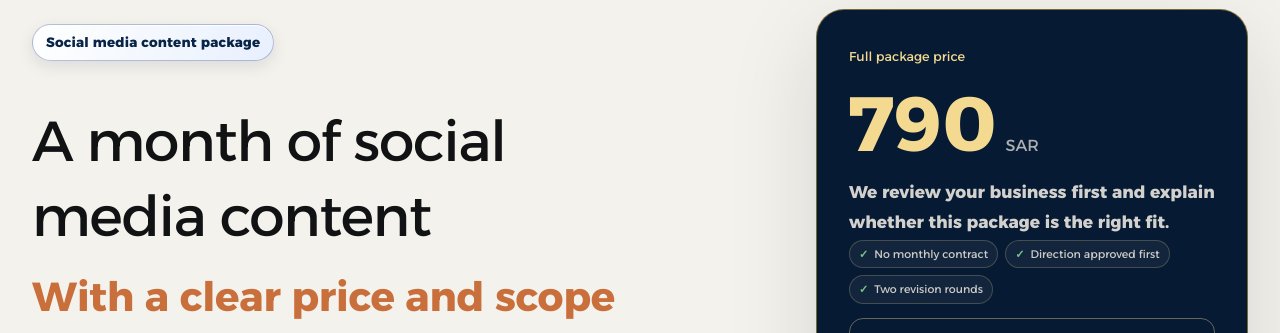
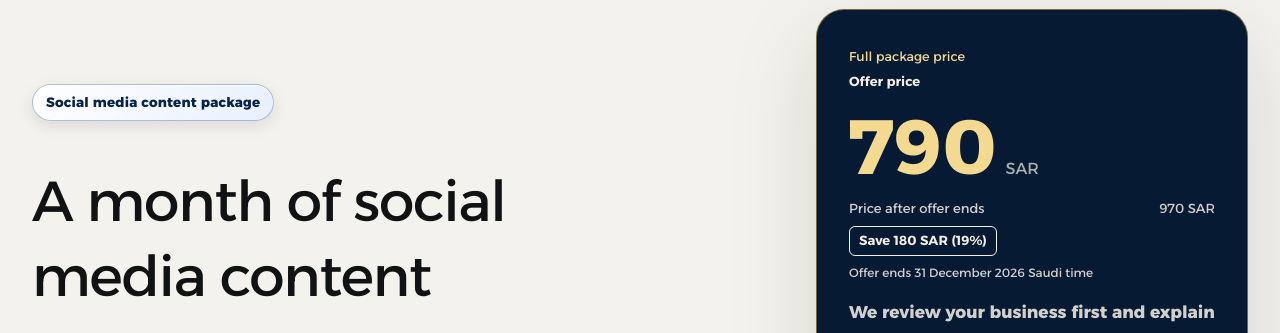
Before and after one commit to mohammedrashad2011-ui/Dewank-2026-website, a Next.js app: page /en/offers/30-day-content-package in a window 1280 px wide. Shown: the part 163-496 px from the top of the page. Built offline with nearby package versions, Linux system fonts and the light colour scheme; no server answers.

Commit message:
feat(pricing): apply shared promotion panel to 30-day-content-package en

```diff
--- a/app/(en)/en/offers/30-day-content-package/page.tsx
+++ b/app/(en)/en/offers/30-day-content-package/page.tsx
@@ -1,3 +1,4 @@
+import { PromotionalPrice } from "@/app/(ar)/offers/promotional-price";
 import { resolveCurrentOfferPrice } from "@/app/(ar)/offers/offer-pricing";
 import "@/app/components/crm-contact-preview.css";
 import { crmVisible } from "@/app/lib/crm/capture-mode";
@@ -104,7 +105,7 @@ export default function ContentOfferPage() {
 
         <aside className="offer-price-panel sales-price-panel">
           <small>Full package price</small>
-          <OfferPrice offerKey="30-day-content-package" className="offer-price" />
+          <PromotionalPrice offerKey="30-day-content-package" locale="en" />
           <p className="sales-price-promise">We review your business first and explain whether this package is the right fit.</p>
           <div className="offer-trust-inline" aria-label="Trust and reassurance"><span>No monthly contract</span><span>Direction approved first</span><span>Two revision rounds</span></div>
           <p className="cp-assure">You approve the direction before production, and two rounds of design revisions are included in the price.</p>
```
